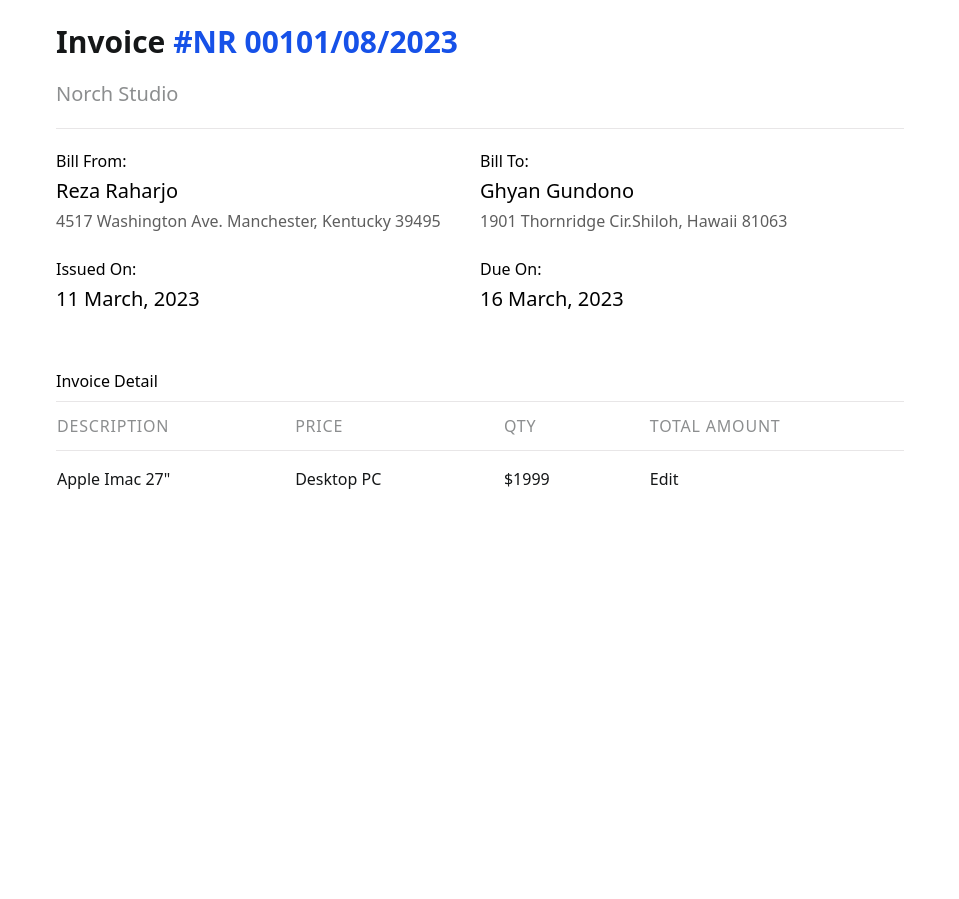
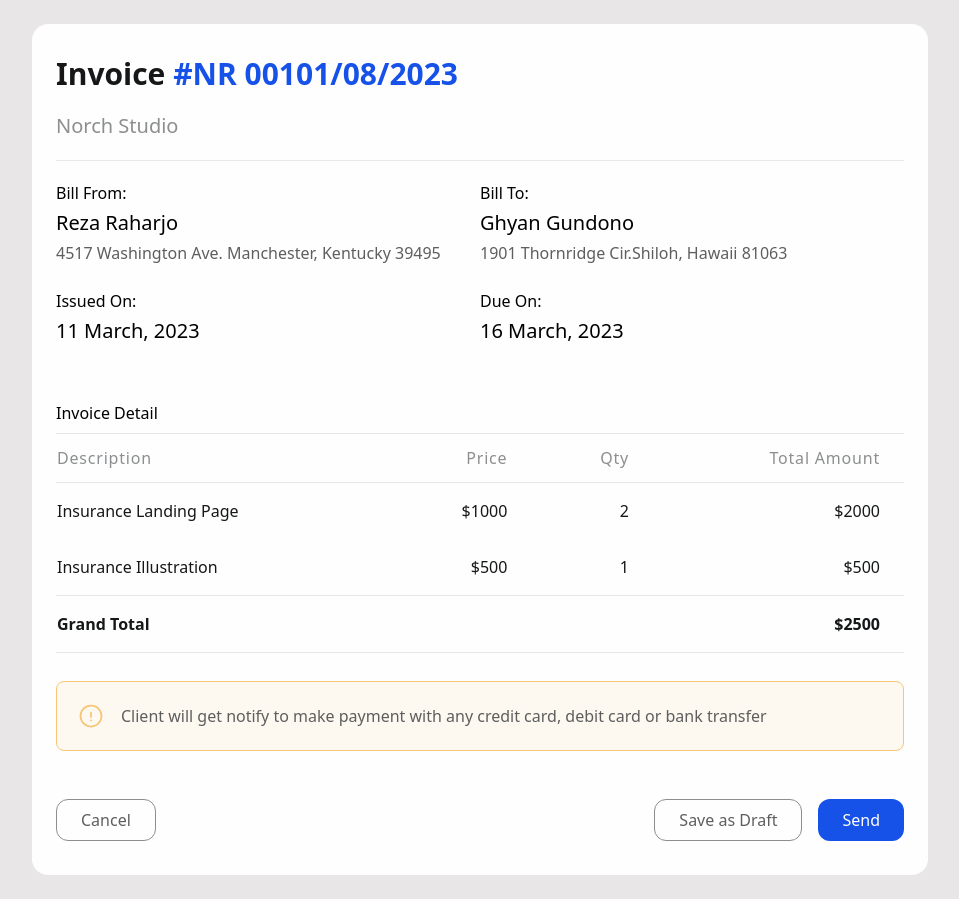
Before and after one commit to ChathuUOM/Norch-Studio, an Angular app: page /home in a window 1280 px wide. Shown: the whole page, without its empty margins (160-1119 px from the left). Before the commit the page ends 800 px from the top, so only its background shows below. Built offline with nearby package versions, Linux system fonts and the light colour scheme.

Commit message:
feat: :sparkles: Table grand total calculation & warning msg

```diff
--- a/src/app/components/invoice-detail/invoice-detail.component.html
+++ b/src/app/components/invoice-detail/invoice-detail.component.html
@@ -1,9 +1,9 @@
-<div class="p-6">
+<div class="p-6 pb-10">
     <!-- Header Section -->
     <div>
         <div class="sm:flex">
             <h1 class="text-3xl font-bold text-black">Invoice&nbsp;</h1>
-            <h1 class="text-3xl font-bold text-primary">#{{invoice_id}}</h1>
+            <h1 class="mt-4 sm:mt-0 text-3xl font-bold text-primary">#{{invoice_id}}</h1>
         </div>
         <h4 class="text-xl text-gray-light py-5">{{company_name}}</h4>
         <hr class="border-b-1 border-gray-light-1 dark:bg-gray-700">
@@ -11,25 +11,26 @@
 
     <!-- Bill Details Section  -->
     <div class="grid grid-cols-1 sm:grid-cols-2 py-5">
-        <div>
+        <div class="mb-7 sm:mb-0">
             <div>
-                <div>Bill From:</div>
+                <div class="text-base">Bill From:</div>
                 <div class="py-1 text-xl">{{from_owner}}</div>
-                <div class="text-gray-dark">{{from_address}}</div>
+                <div class="text-base text-gray-dark">{{from_address}}</div>
             </div>
             <div class="py-6">
-                <div>Issued On:</div>
+                <div class="text-base">Issued On:</div>
                 <div class="py-1 text-xl">{{issued_date}}</div>
             </div>
+            <hr class="border-b-1 border-gray-light-1 dark:bg-gray-700 sm:hidden">
         </div>
         <div>
             <div>
-                <div>Bill To:</div>
+                <div class="text-base">Bill To:</div>
                 <div class="py-1 text-xl">{{to_owner}}</div>
-                <div class="text-gray-dark">{{to_address}}</div>
+                <div class="text-base text-gray-dark">{{to_address}}</div>
             </div>
             <div class="py-6">
-                <div>Due On:</div>
+                <div class="text-base">Due On:</div>
                 <div class="py-1 text-xl">{{due_date}}</div>
             </div>
         </div>
@@ -47,37 +48,49 @@
                             <thead class="bg-gray-100 dark:bg-gray-700">
                                 <tr>
                                     <th scope="col"
-                                        class="py-3 pr-6 text-base font-medium tracking-wider text-left text-gray-light uppercase dark:text-gray-400">
+                                        class="py-3 pr-6 text-base font-medium tracking-wider text-left text-gray-light capitalize dark:text-gray-400">
                                         Description
                                     </th>
                                     <th scope="col"
-                                        class="py-3 px-6 text-base font-medium tracking-wider text-left text-gray-light uppercase dark:text-gray-400">
+                                        class="py-3 px-6 text-base font-medium tracking-wider text-right text-gray-light capitalize dark:text-gray-400">
                                         Price
                                     </th>
                                     <th scope="col"
-                                        class="py-3 px-6 text-base font-medium tracking-wider text-left text-gray-light uppercase dark:text-gray-400">
+                                        class="py-3 px-6 text-base font-medium tracking-wider text-right text-gray-light capitalize dark:text-gray-400">
                                         Qty
                                     </th>
                                     <th scope="col"
-                                        class="py-3 px-6 text-base font-medium tracking-wider text-left text-gray-light uppercase dark:text-gray-400">
+                                        class="py-3 px-6 text-base font-medium tracking-wider text-right text-gray-light capitalize dark:text-gray-400">
                                         Total Amount
                                     </th>
                                 </tr>
                             </thead>
-                            <tbody class="bg-white divide-y divide-gray-200 dark:bg-gray-800 dark:divide-gray-700">
-                                <tr class="hover:bg-gray-100 dark:hover:bg-gray-700">
+                            <tbody class="bg-white dark:bg-gray-800">
+                                <tr class="hover:bg-gray-100 dark:hover:bg-gray-700" *ngFor="let item of invoice_list">
                                     <td
                                         class="py-4 pr-6 text-base font-medium text-black whitespace-nowrap dark:text-white">
-                                        Apple Imac 27"</td>
+                                        {{item.description}}
+                                    </td>
                                     <td
-                                        class="py-4 px-6 text-base font-medium text-black whitespace-nowrap dark:text-white">
-                                        Desktop PC</td>
+                                        class="py-4 px-6 text-base font-medium text-black text-right whitespace-nowrap dark:text-white">
+                                        ${{item.price}}
+                                    </td>
                                     <td
-                                        class="py-4 px-6 text-base font-medium text-black whitespace-nowrap dark:text-white">
-                                        $1999</td>
-                                    <td class="py-4 px-6 text-base font-medium text-black whitespace-nowrap">
-                                        <a href="#" class="text-blue-600 dark:text-blue-500 hover:underline">Edit</a>
+                                        class="py-4 px-6 text-base font-medium text-black text-right whitespace-nowrap dark:text-white">
+                                        {{item.qty}}
                                     </td>
+                                    <td
+                                        class="py-4 px-6 text-base font-medium text-black text-right whitespace-nowrap dark:text-white">
+                                        ${{item.total_amount}}
+                                    </td>
+                                </tr>
+                                <!-- For Grand Total  -->
+                                <tr>
+                                    <td class="py-4 pr-6 text-base font-bold text-black whitespace-nowrap border-t border-b border-solid border-gray-light-1 dark:text-white"
+                                        colspan="3">Grand Total</td>
+                                    <td
+                                        class="py-4 pr-6 text-base font-bold text-black whitespace-nowrap border-t border-b border-solid border-gray-light-1 text-right  dark:text-white">
+                                        ${{grand_total}}</td>
                                 </tr>
                             </tbody>
                         </table>
@@ -87,4 +100,27 @@
         </div>
     </div>
 
+    <!-- Warning Alert -->
+    <div class="h-auto rounded-lg px-5 py-5 my-7 flex items-center justify-center sm:justify-start border border-solid border-warning bg-warning bg-opacity-10">
+        <svg fill="none" stroke="currentColor" stroke-width="1.5" viewBox="0 0 24 24" xmlns="http://www.w3.org/2000/svg" aria-hidden="true" class="h-20 sm:h-7 pr-4 text-warning">
+            <path stroke-linecap="round" stroke-linejoin="round" d="M12 9v3.75m9-.75a9 9 0 11-18 0 9 9 0 0118 0zm-9 3.75h.008v.008H12v-.008z"></path>
+          </svg>
+        <span class="text-base text-gray-dark">Client will get notify to make payment with any credit card, debit card or bank transfer</span>
+    </div>
+
+    <!-- Buttons  -->
+    <div class="py-3 grid sm:block">
+        <div class="grid sm:float-left sm:flex">
+            <button
+                class="py-3 sm:py-2 px-3 my-2 sm:px-6 sm:mr-4 text-base text-gray-dark border border-gray-light rounded-xl hover:text-black hover:bg-gray-light-1 hover:bg-opacity-50">Cancel</button>
+        </div>
+        <div class="grid sm:float-right sm:flex">
+            <button
+                class="py-3 sm:py-2 px-3 my-2 sm:px-6 sm:mr-4 sm:mb-8 text-base text-gray-dark border border-gray-light rounded-xl hover:text-black hover:bg-gray-light-1 hover:bg-opacity-50">Save
+                as Draft</button>
+            <button
+                class="py-3 sm:py-2 px-3 my-2 sm:px-6 sm:mb-8 text-base text-white bg-primary rounded-xl min-w-[100] hover:bg-primary-dark">Send</button>
+        </div>
+    </div>
+
 </div>
--- a/src/app/components/invoice-detail/invoice-detail.component.ts
+++ b/src/app/components/invoice-detail/invoice-detail.component.ts
@@ -18,6 +18,7 @@ export class InvoiceDetailComponent implements OnInit {
   due_date: string = '';
 
   invoice_list: IInvoice[] = [];
+  grand_total: number = 0;
 
   constructor() {}
 
@@ -32,5 +33,20 @@ export class InvoiceDetailComponent implements OnInit {
     this.to_owner = 'Ghyan Gundono';
     this.to_address = '1901 Thornridge Cir.Shiloh, Hawaii 81063';
     this.due_date = '16 March, 2023';
+
+    this.invoice_list = [
+      {description:"Insurance Landing Page",price: 1000, qty: 2, total_amount: 0},
+      {description:"Insurance Illustration",price: 500, qty: 1, total_amount: 0}
+    ]
+
+    this.calculateTotal();
+  }
+
+  calculateTotal(): void {
+    this.grand_total = 0;
+    for (const item of this.invoice_list) {
+      item.total_amount = item.price * item.qty;
+      this.grand_total += item.total_amount;
+    }
   }
 }
--- a/src/app/model/invoice.model.ts
+++ b/src/app/model/invoice.model.ts
@@ -1,6 +1,6 @@
 export interface IInvoice {
   description: string;
-  price: string;
+  price: number;
   qty: number;
-  total_amount: string;
+  total_amount: number;
 }
--- a/src/index.html
+++ b/src/index.html
@@ -1,5 +1,5 @@
 <!doctype html>
-<html lang="en">
+<html lang="en" class="bg-gray-light-1">
 <head>
   <meta charset="utf-8">
   <title>NorchStudio</title>
@@ -7,7 +7,7 @@
   <meta name="viewport" content="width=device-width, initial-scale=1">
   <link rel="icon" type="image/x-icon" href="favicon.ico">
 </head>
-<body class="margin-reset padding-reset border-reset bg-white max-w-4xl mx-auto font-sans dark:text-gray-400">
+<body class="margin-reset padding-reset border-reset bg-white max-w-4xl mx-auto font-sans dark:text-gray-400 sm:my-6 sm:pb-8 sm:pt-2 sm:rounded-2xl">
   <app-root></app-root>
 </body>
 </html>
--- a/tailwind.config.js
+++ b/tailwind.config.js
@@ -5,12 +5,15 @@ module.exports = {
   theme: {
     colors: {
       'primary': '#1651e8',
+      'primary-dark': '#1342b9',
+      'white': '#fefefe',
       'black': '#151718',
       'black-1': '#323232',
       'black-2': '#141416',
       'gray-light': '#8c8e8f',
       'gray-light-1': '#e8e6e7',
       'gray-dark': '#5e5e5e',
+      'warning': '#f6c576',
     },
     extend: {
       /* Reset margins, paddings, and borders for all elements */
```
